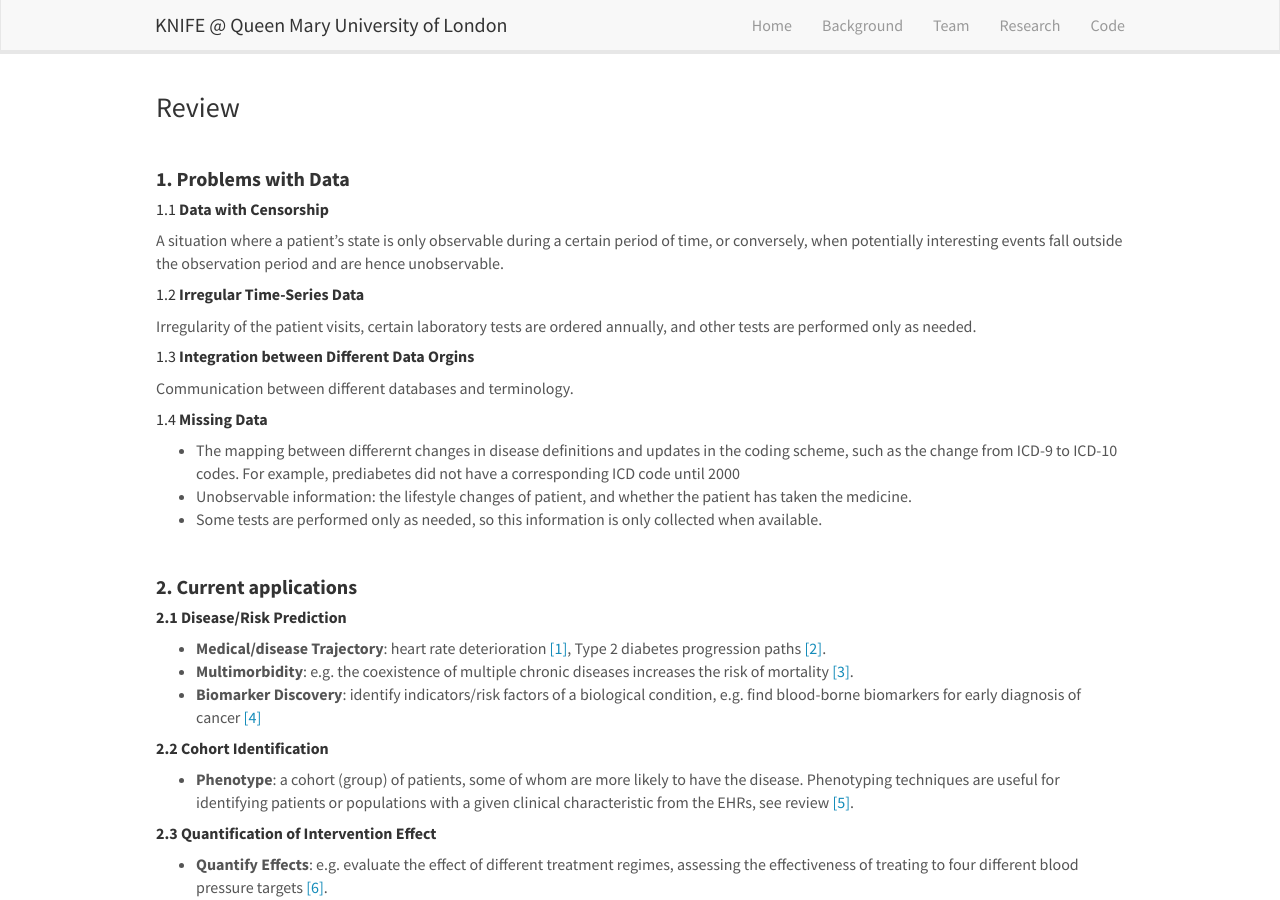
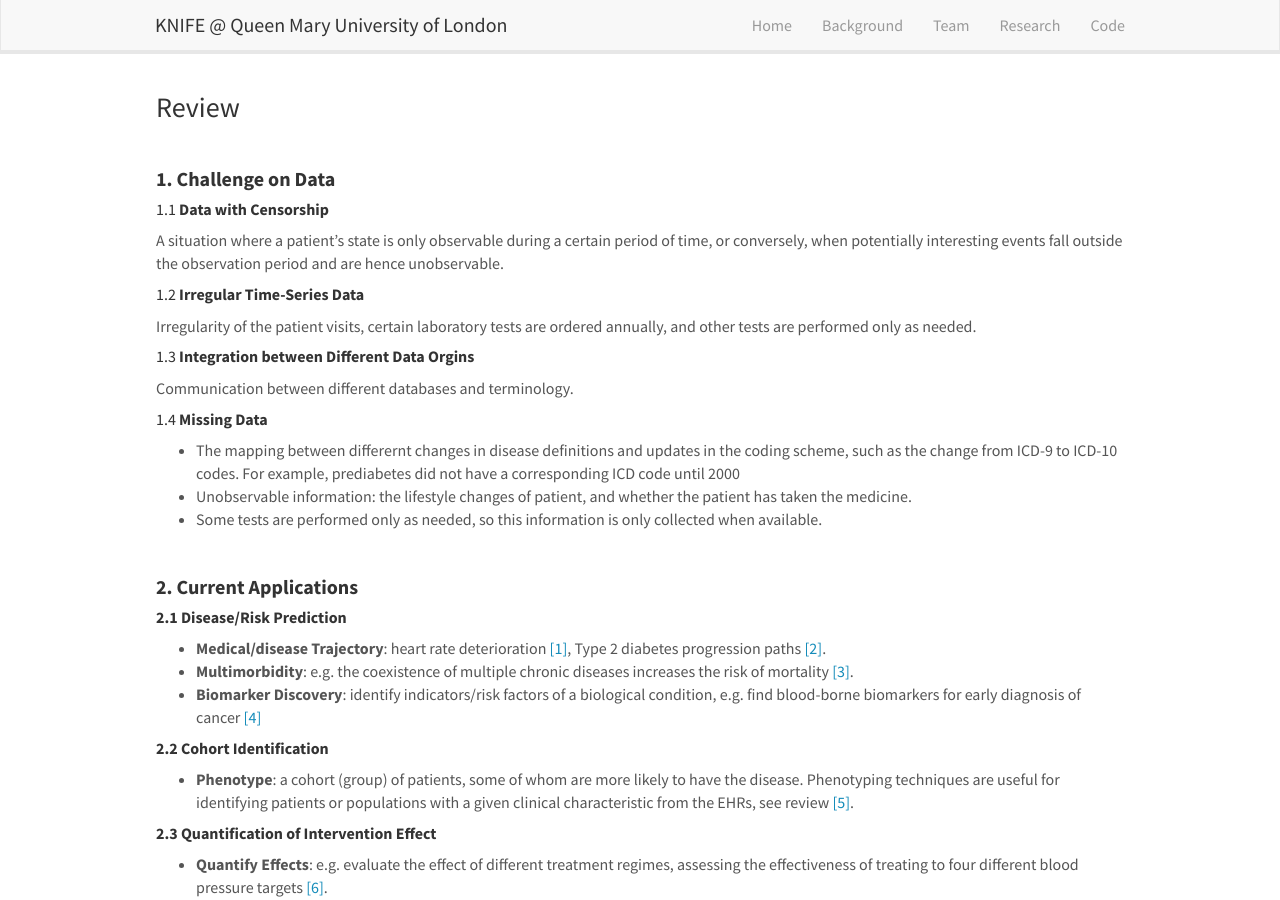
Before and after one commit to knifeqmul/knifeqmul.github.io, a Jekyll site: the page built from _pages/research.md, in a window 1280 px wide and 900 px high. Built offline with Jekyll 4.4.1, drawn with Linux system fonts in a browser that asks for light colours; nearby versions of some CDN libraries.

Commit message:
Update research.md

```diff
--- a/_pages/research.md
+++ b/_pages/research.md
@@ -9,7 +9,7 @@ permalink: /research/
 ### Review
 <br>
 
-#### **1. Problems with Data**
+#### **1. Challenge on Data**
 
 ##### 1.1 **Data with Censorship**
 A situation where a patient’s state is only observable during a certain period of time, or conversely, when potentially interesting events fall outside the observation period and are hence unobservable.
@@ -29,7 +29,7 @@ Communication between different databases and terminology.
 <br>
 
 
-#### **2. Current applications**
+#### **2. Current Applications**
 
 ##### **2.1 Disease/Risk Prediction**
 * **Medical/disease Trajectory**: heart rate deterioration <a href="https://ieeexplore.ieee.org/document/7591926/">[1]</a>, Type 2 diabetes progression paths <a href="https://www.ncbi.nlm.nih.gov/pmc/articles/PMC4851215/">[2]</a>.
```
